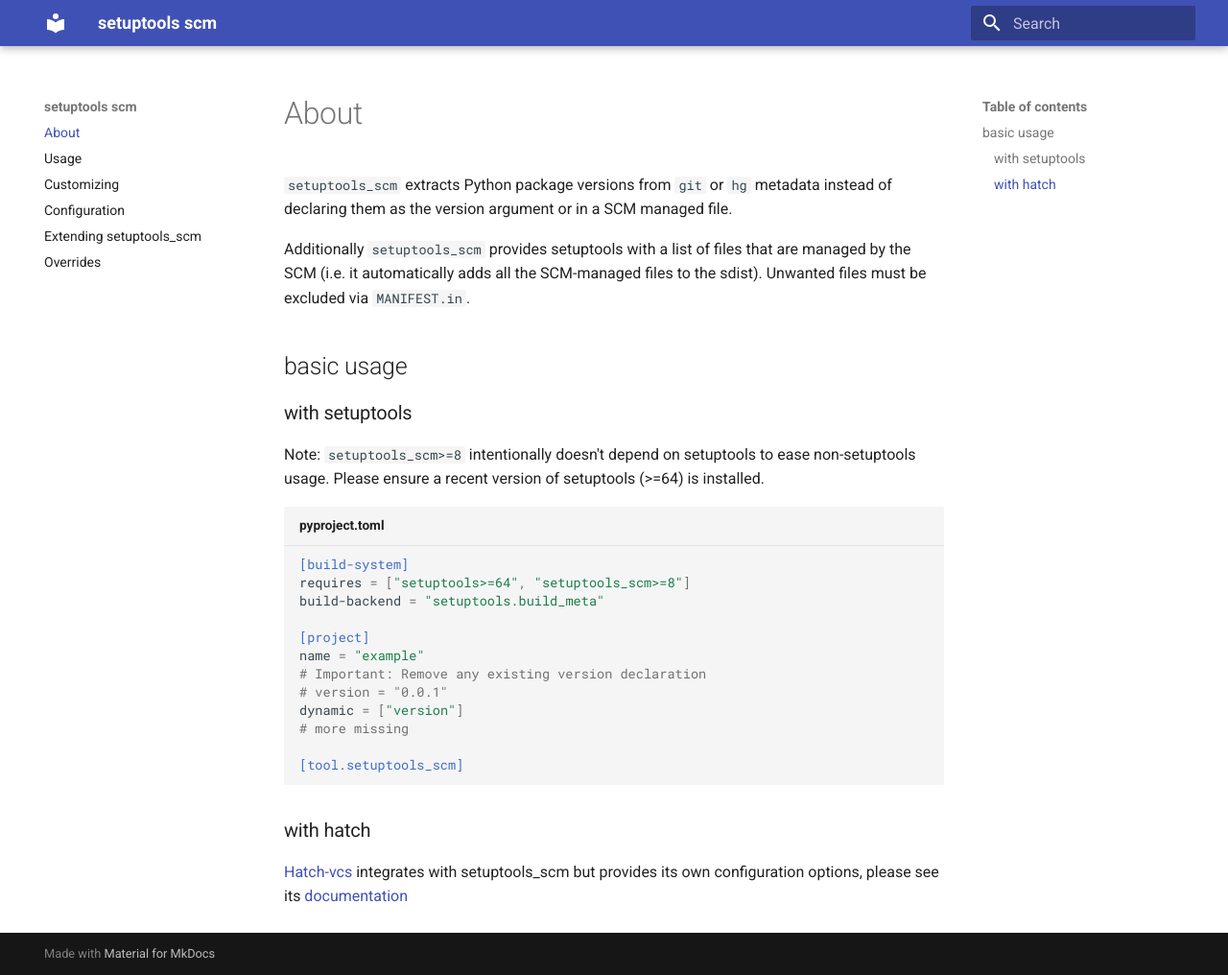
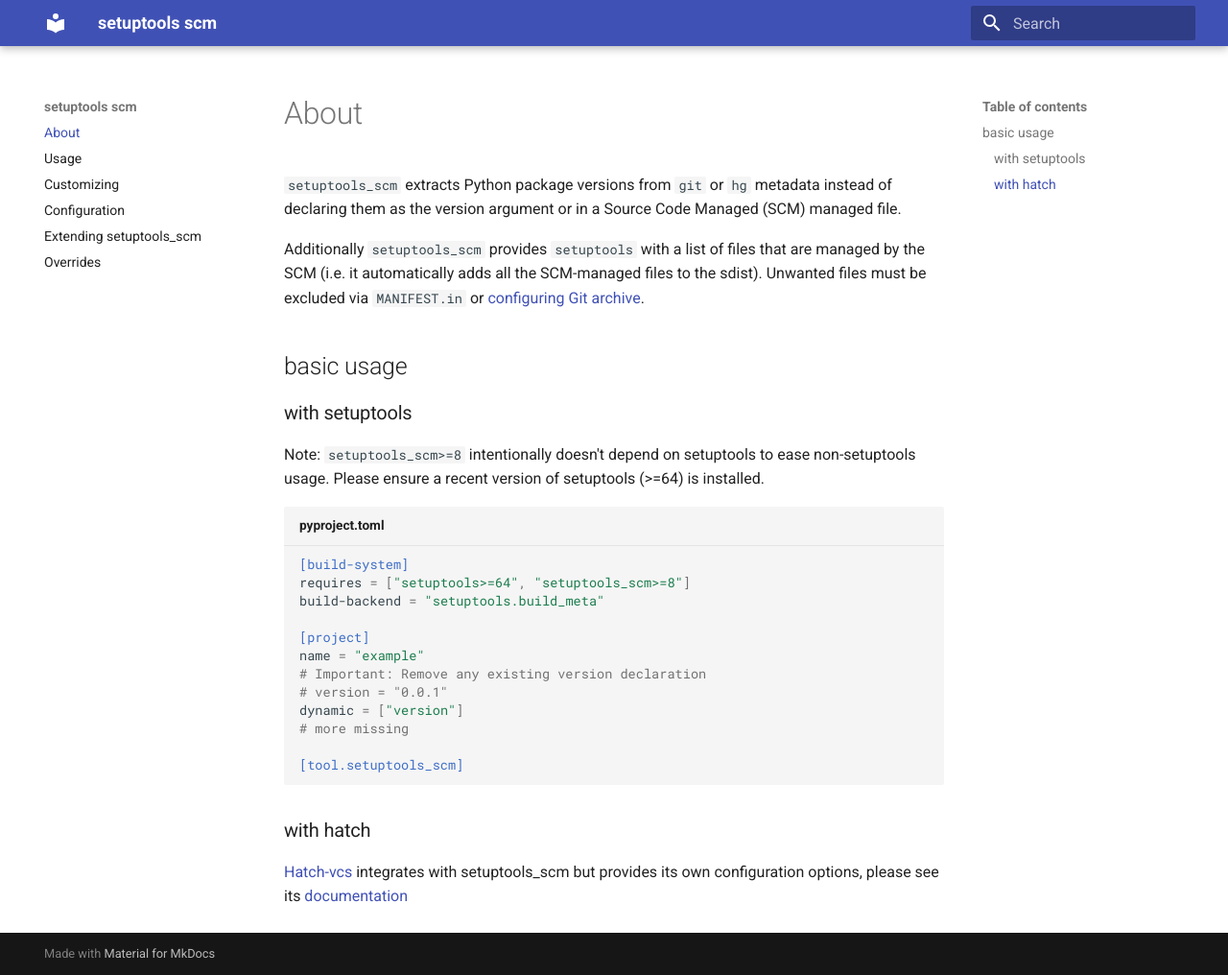
Before and after one commit to pypa/setuptools-scm, an MkDocs documentation site: the page built from docs/index.md, in a window 1280 px wide and 1016 px high. Shown: the whole window at 96% size. Built offline with MkDocs 1.6.1 and Material for MkDocs 9.7.7, drawn with Linux system fonts in a browser that asks for light colours.

Commit message:
Documented git archive support in README and docs

```diff
--- a/docs/index.md
+++ b/docs/index.md
@@ -1,13 +1,16 @@
 # About
 
+`setuptools_scm` extracts Python package versions from `git` or `hg` metadata
+instead of declaring them as the version argument
+or in a Source Code Managed (SCM) managed file.
 
-`setuptools_scm` extracts Python package versions from `git` or `hg` metadata
-instead of declaring them as the version argument or in a SCM managed file.
+Additionally `setuptools_scm` provides `setuptools` with a list of
+files that are managed by the SCM
+(i.e. it automatically adds all the SCM-managed files to the sdist).
+Unwanted files must be excluded via `MANIFEST.in`
+or [configuring Git archive][git-archive-docs].
 
-Additionally `setuptools_scm` provides setuptools with a list of
-files that are managed by the SCM (i.e. it automatically adds all
-the SCM-managed files to the sdist). Unwanted files must be excluded
-via `MANIFEST.in`.
+[git-archive-docs]: usage.md#builtin-mechanisms-for-obtaining-version-numbers
 
 ## basic usage
 
```
Also changed, not shown: README.md (+11 -8 lines).
